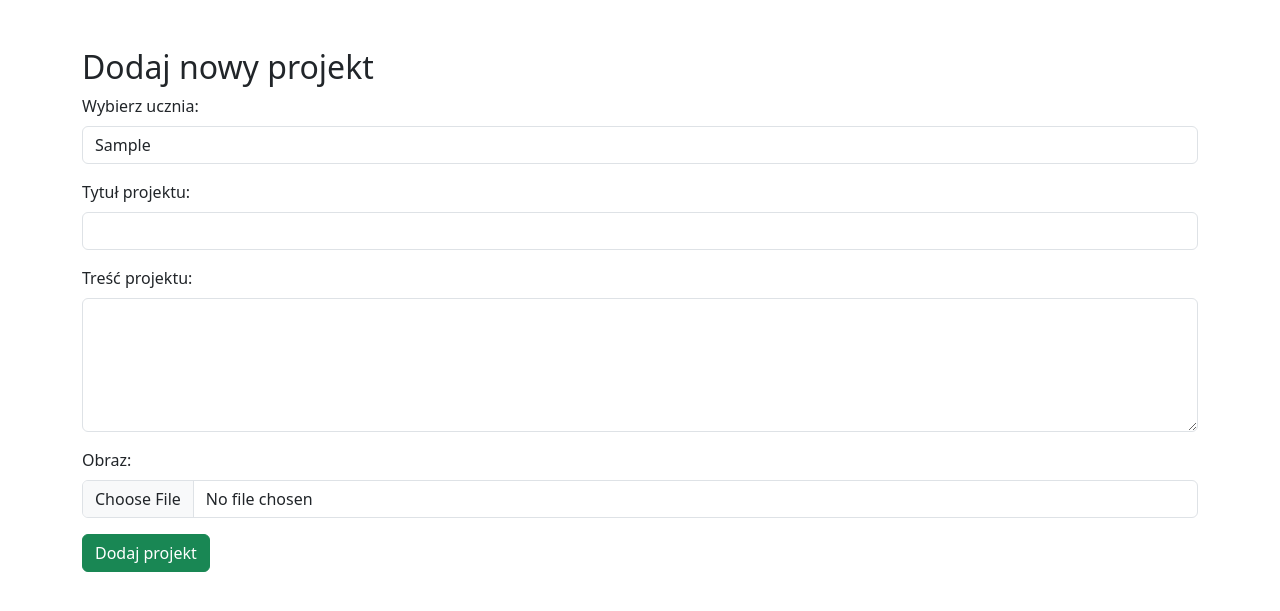
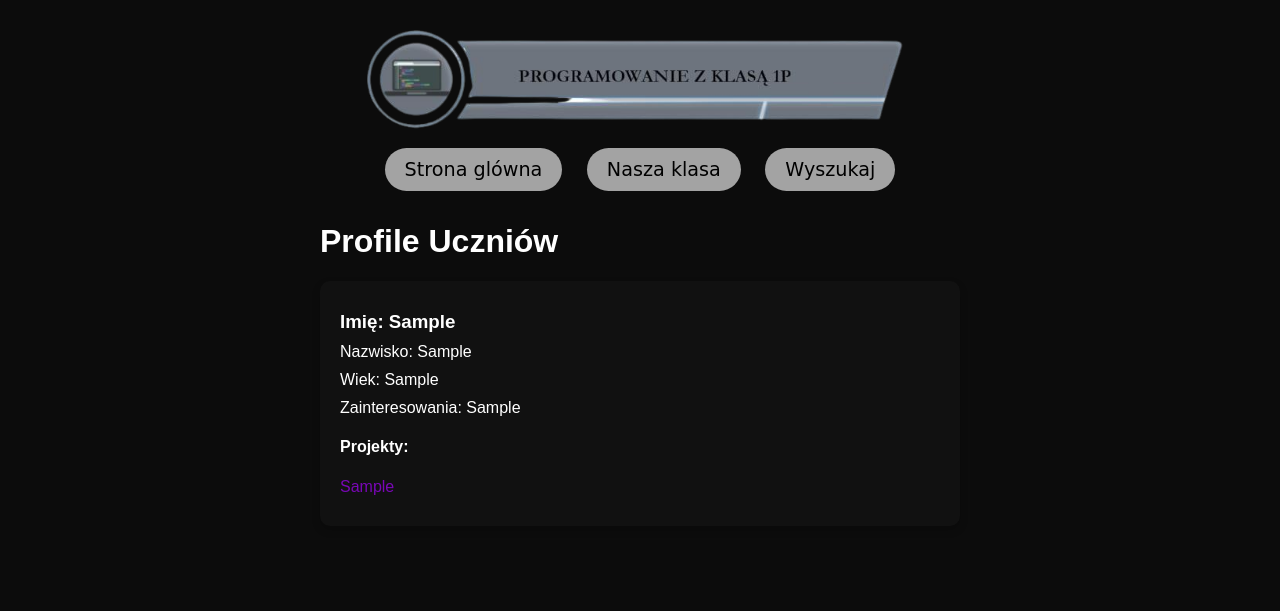
Before and after one commit to 1pklasa/1pklasa.github.io, a PHP site: page /README.php in a window 1280 px wide. Shown: the top 611 px of the page. Run offline with PHP 8.4, Linux system fonts and the light colour scheme; tables that the repository leaves empty or names only in its code hold one stand-in row (values such as "Sample post").

Commit message:
Update README.php

```diff
--- a/README.php
+++ b/README.php
@@ -1,73 +1,131 @@
 <?php
-include 'db.php';
+$conn = new mysqli('localhost', 'root', '', 'uczni');
 
-if ($_SERVER["REQUEST_METHOD"] == "POST") {
-    $uczen_id = $_POST['id']; // Selected student's ID
-    $tytul = $_POST['tytul']; // Project title
-    $tresc = $_POST['tresc']; // Project description
-    $obraz = '';
-
-    // Ensure the 'uploads/' directory exists
-    if (!is_dir('uploads')) {
-        mkdir('uploads', 0777, true);
-    }
-
-    // Handle file upload
-    if (!empty($_FILES['obraz']['name'])) {
-        $obraz = 'uploads/' . basename($_FILES['obraz']['name']);
-        if (!move_uploaded_file($_FILES['obraz']['tmp_name'], $obraz)) {
-            die("File upload failed.");
-        }
-    }
-
-    try {
-        // Insert the project and associate it with the selected student
-        $stmt = $pdo->prepare("INSERT INTO projekty (uczen_id, tytul_projektu, opis_projektu, obraz) VALUES (?, ?, ?, ?)");
-        $stmt->execute([$uczen_id, $tytul, $tresc, $obraz]);
-    } catch (PDOException $e) {
-        die("Database error: " . $e->getMessage());
-    }
-
-    header("Location: index.php");
-    exit;
+if ($conn->connect_error) {
+    die("Connection failed: " . $conn->connect_error);
 }
 
-// Retrieve students for the dropdown
-$uczniowie = $pdo->query("SELECT * FROM uczniowie")->fetchAll();
+// Query to fetch students and their projects
+$sql = "SELECT uczniowie.id AS uczen_id, uczniowie.imie, uczniowie.nazwisko, uczniowie.wiek, uczniowie.Zainteresowanie, projekty.id AS projekt_id, projekty.tytul_projektu
+        FROM uczniowie
+        LEFT JOIN projekty ON uczniowie.id = projekty.uczen_id";
+$result = $conn->query($sql);
 ?>
+
+
 <!DOCTYPE html>
-<html lang="pl">
+<html lang="en">
 <head>
     <meta charset="UTF-8">
-    <title>Dodaj wpis</title>
-    <link rel="stylesheet" href="https://cdn.jsdelivr.net/npm/bootstrap@5.3.0/dist/css/bootstrap.min.css">
+    <meta name="viewport" content="width=device-width, initial-scale=1.0">
+    <title>Profile Uczniów</title>
+    <style>
+        body {
+            background-color: #0c0c0c;
+            font-family: Arial, sans-serif;
+            display: flex;
+            flex-direction: column;
+            align-items: center;
+            margin: 0;
+            padding: 20px;
+            color: white;
+        }
+        .profile-panel {
+            background-color: #111111;
+            width: 600px;
+            padding: 20px;
+            margin-bottom: 20px;
+            border-radius: 10px;
+            box-shadow: 0 4px 8px rgba(0, 0, 0, 0.2);
+        }
+        .panel img {
+            width: 600px
+
+        }
+        .profile-panel h3, .profile-panel p {
+            margin: 10px 0;
+        }
+        .project-link {
+            color: rgb(121, 7, 182);
+            text-decoration: none;
+        }
+        .project-link:hover {
+            text-decoration: underline;
+        }
+        .buttons {
+            text-align: center;
+
+        }
+        .button {
+            display: inline-block;
+            padding: 10px 20px;
+            margin: 10px;
+            font-size: 16px;
+            font-family: cursive;
+            color: #000;
+            background-color: rgb(163, 163, 163);
+            border: none;
+            border-radius: 30px;
+            text-decoration: none;
+            cursor: pointer;
+            transition: background-color 0.3s;
+        }
+        .buttons a{
+            font-size: 1.2rem;
+        }
+        .button:hover {
+            background-color: rgb(85, 0, 131);
+        }
+    </style>
 </head>
 <body>
-<div class="container mt-5">
-    <h2>Dodaj nowy projekt</h2>
-    <form method="post" enctype="multipart/form-data">
-        <div class="mb-3">
-            <label class="form-label">Wybierz ucznia:</label>
-            <select name="id" class="form-control" required>
-                <?php foreach ($uczniowie as $uczen): ?>
-                    <option value="<?= $uczen['id'] ?>"><?= htmlspecialchars($uczen['imie']) ?></option>
-                <?php endforeach; ?>
-            </select>
+<div class="panel">
+        <img src="obraz.jpg">
+    <div class="buttons">
+            <a href="#" class="button">Strona glówna</a>
+            <a href="#" class="button">Nasza klasa</a>
+            <a href="#" class="button">Wyszukaj</a>
+
         </div>
-        <div class="mb-3">
-            <label class="form-label">Tytuł projektu:</label>
-            <input type="text" name="tytul" class="form-control" required>
-        </div>
-        <div class="mb-3">
-            <label class="form-label">Treść projektu:</label>
-            <textarea name="tresc" class="form-control" rows="5" required></textarea>
-        </div>
-        <div class="mb-3">
-            <label class="form-label">Obraz:</label>
-            <input type="file" name="obraz" class="form-control">
-        </div>
-        <button type="submit" class="btn btn-success">Dodaj projekt</button>
-    </form>
-</div>
+    <div class="panel1">
+        <h1>Profile Uczniów</h1>
+
+        <?php
+        if ($result->num_rows > 0) {
+            $current_uczen_id = null; // Initialize variable to avoid errors
+
+            while ($row = $result->fetch_assoc()) {
+                // If it's a new student, start a new panel
+                if ($current_uczen_id !== $row["uczen_id"]) {
+                    if ($current_uczen_id !== null) {
+                        echo "</div>"; // Close the previous student's panel
+                    }
+
+                    // Start a new panel for the current student
+                    echo '<div class="profile-panel">';
+                    echo '<h3>Imię: ' . htmlspecialchars($row["imie"]) . '</h3>';
+                    echo '<p>Nazwisko: ' . htmlspecialchars($row["nazwisko"]) . '</p>';
+                    echo '<p>Wiek: ' . htmlspecialchars($row["wiek"]) . '</p>';
+                    echo '<p>Zainteresowania: ' . htmlspecialchars($row["Zainteresowanie"]) . '</p>';
+                    echo '<h4>Projekty:</h4>';
+
+                    $current_uczen_id = $row["uczen_id"];
+                }
+
+                // Display projects if they exist
+                if (!empty($row["tytul_projektu"])) {
+                    echo '<p><a href="projekt.php?id=' . htmlspecialchars($row["projekt_id"]) . '" class="project-link">' . htmlspecialchars($row["tytul_projektu"]) . '</a></p>';
+                }
+            }
+
+            // Close the last student's panel
+            echo '</div>';
+        } else {
+            echo '<p>Brak wyników do wyświetlenia.</p>';
+        }
+
+        $conn->close();
+        ?>
+    </div>
 </body>
 </html>
```
